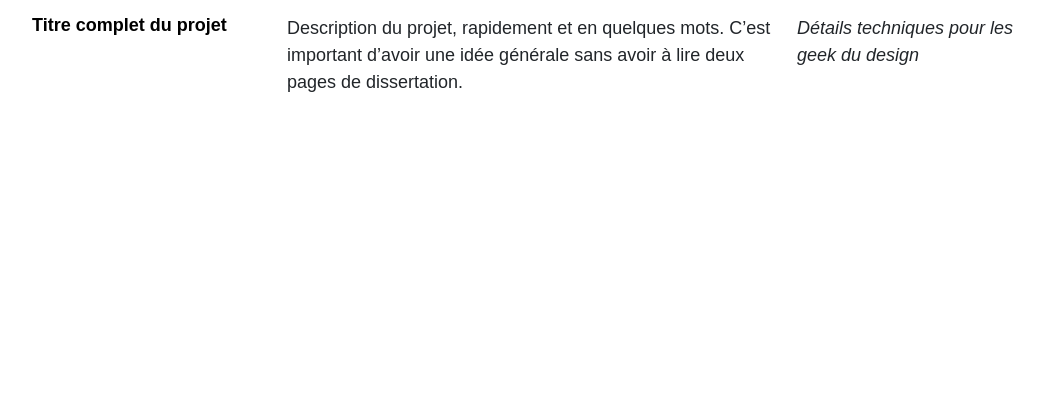
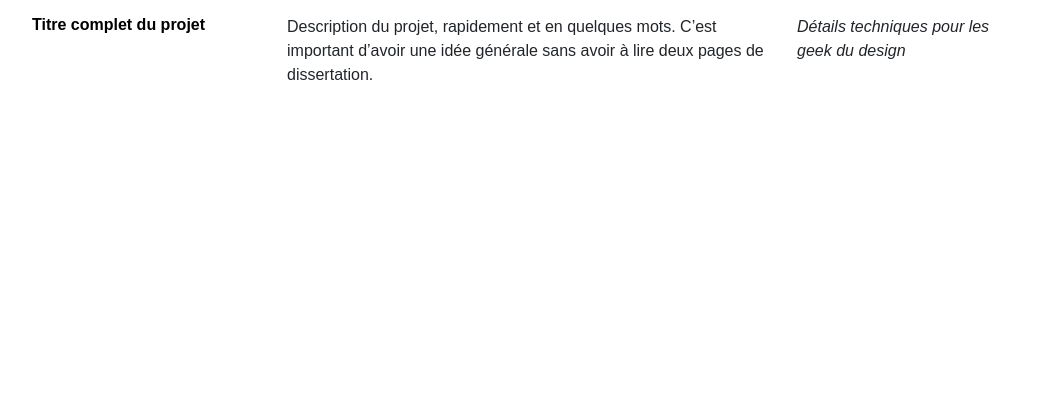
Before and after one commit to adria-sr/my-website, a PHP site: page /index_old.html in a window 1280 px wide. Shown: the part 1260-1680 px from the top of the page, without its empty margins (110-1153 px from the left). Run offline with PHP 8.4, Linux system fonts and the light colour scheme; some web fonts are replaced.

Commit message:
Fond adjustments

```diff
--- a/css/global.css
+++ b/css/global.css
@@ -52,7 +52,7 @@ body {
 }
 
 h1, h2 {
-  font-size: 18px;
+  font-size: 16px;
   font-weight: 800;
   color: black;
 }
@@ -65,7 +65,7 @@ h4 {}
 
 p {
   font-style: normal;
-  font-size: 18px;
+  font-size: 16px;
   font-weight: 300;
 }
 
@@ -76,10 +76,6 @@ i {
 
 b {
   font-style: normal;
-  font-weight: 800;
-}
-
-navbar-brand {
   font-weight: 700;
 }
 
```
Also changed, not shown: index.html (+7 -3 lines).
